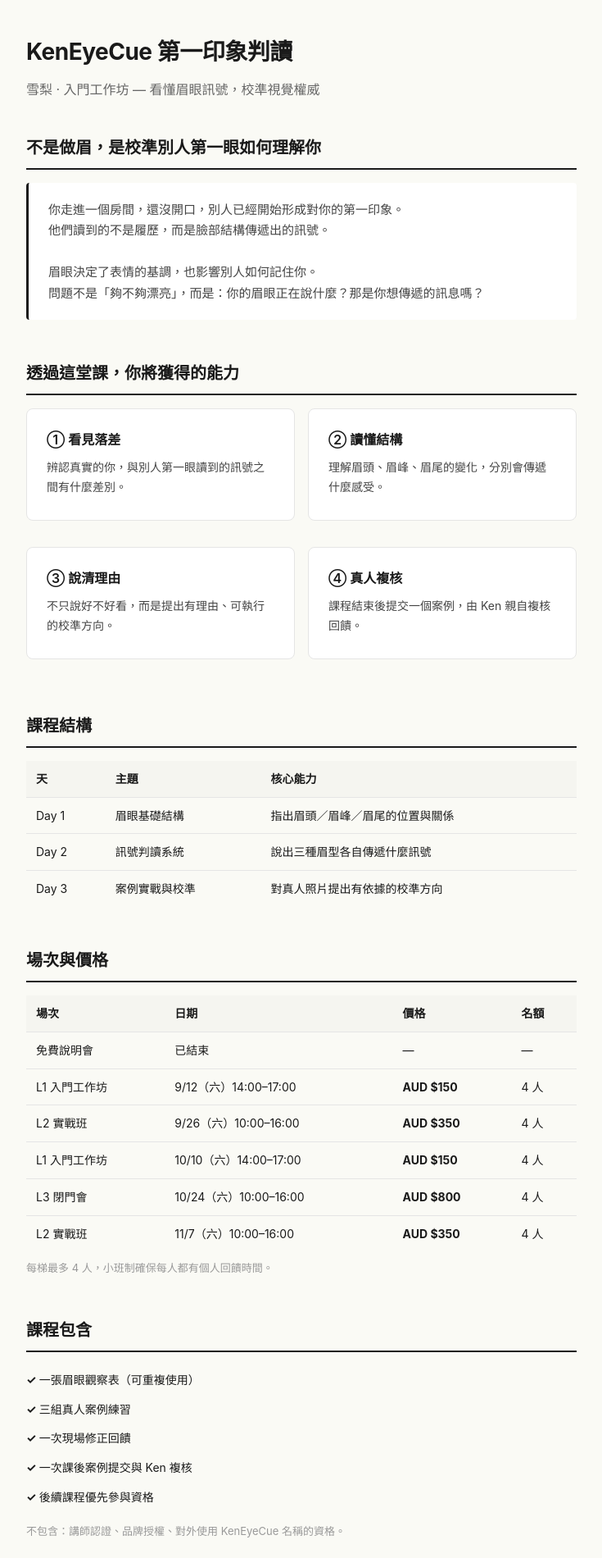
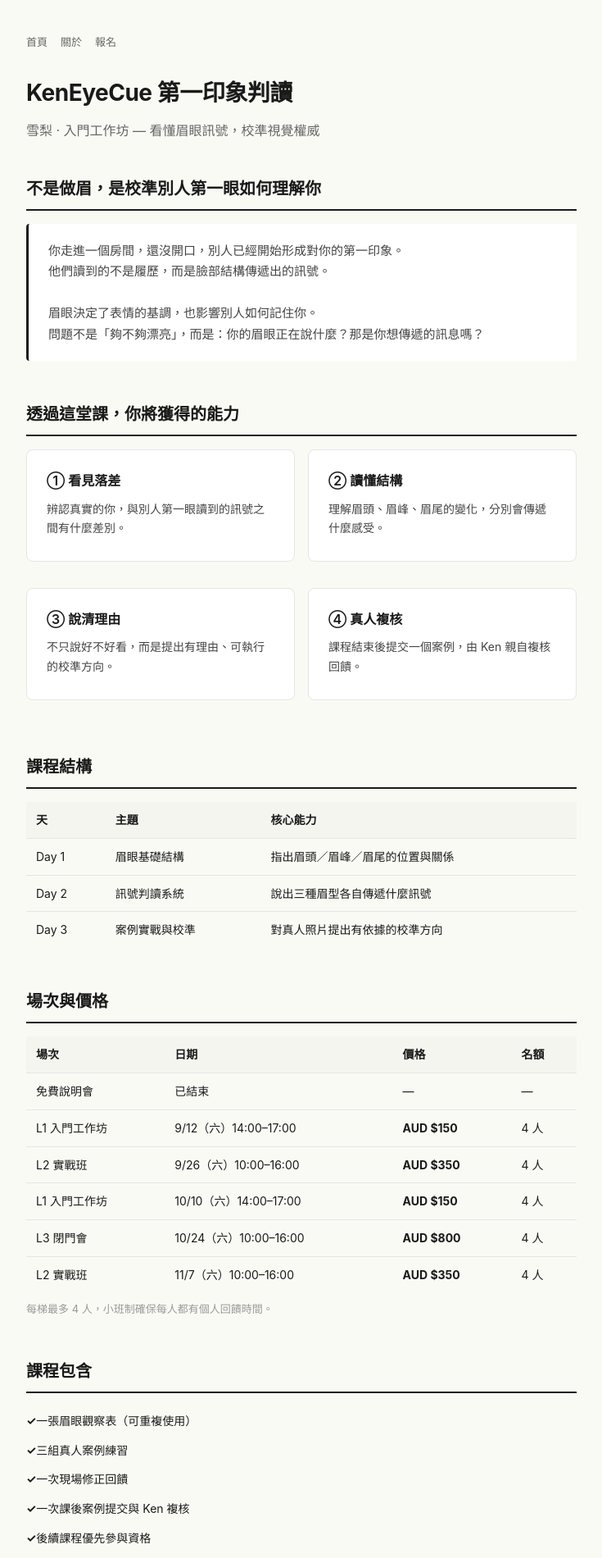
Before and after one commit to tsouiken/keneueye-sydney-pilot, a website: page index.html in a window 1280 px wide. Shown: the top 1900 px of the page at 82% size, without its empty margins (272-1007 px from the left). Drawn offline with Linux system fonts and the light colour scheme.

Commit message:
Link About page from homepage

```diff
--- a/index.html
+++ b/index.html
@@ -8,6 +8,9 @@
 * { margin: 0; padding: 0; box-sizing: border-box; }
 body { font-family: -apple-system, 'PingFang TC', 'Microsoft JhengHei', sans-serif; background: #fafaf5; color: #1a1a1a; line-height: 1.7; }
 .container { max-width: 720px; margin: 0 auto; padding: 40px 24px; }
+nav { display: flex; gap: 16px; font-size: 13px; margin-bottom: 28px; }
+nav a { color: #666; text-decoration: none; }
+nav a:hover { color: #1a1a1a; }
 h1 { font-size: 28px; font-weight: 700; margin-bottom: 8px; letter-spacing: -0.5px; }
 .subtitle { font-size: 16px; color: #666; margin-bottom: 40px; }
 .section { margin-bottom: 48px; }
@@ -25,7 +28,7 @@ h1 { font-size: 28px; font-weight: 700; margin-bottom: 8px; letter-spacing: -0.5
 .cta-box .btn:hover { background: #e5e5e5; }
 .checklist { list-style: none; }
 .checklist li { padding: 6px 0; font-size: 14px; }
-.checklist li::before { content: "✓ "; color: #1a1a1a; font-weight: 700; }
+.checklist li::before { content: "\2713 "; color: #1a1a1a; font-weight: 700; }
 .note { font-size: 13px; color: #999; margin-top: 8px; }
 .schedule-table { width: 100%; border-collapse: collapse; font-size: 14px; }
 .schedule-table th { text-align: left; padding: 10px 12px; background: #f5f5f0; border-bottom: 1px solid #e5e5e5; font-weight: 600; }
@@ -41,6 +44,12 @@ h1 { font-size: 28px; font-weight: 700; margin-bottom: 8px; letter-spacing: -0.5
 </head>
 <body>
 <div class="container">
+
+<nav>
+<a href="index.html">首頁</a>
+<a href="about.html">關於</a>
+<a href="enroll.html">報名</a>
+</nav>
 
 <h1>KenEyeCue 第一印象判讀</h1>
 <p class="subtitle">雪梨 · 入門工作坊 — 看懂眉眼訊號，校準視覺權威</p>
@@ -125,7 +134,7 @@ h1 { font-size: 28px; font-weight: 700; margin-bottom: 8px; letter-spacing: -0.5
 </div>
 <div class="faq-item">
 <div class="faq-q">一次校準能維持多久？</div>
-<div class="faq-a">修眉約 2–4 週，畫眉需每日調整，飄眉約 1–3 年。課程教的是判斷框架，不是特定技術。</div>
+<div class="faq-a">修眉約6 2–4 週，畫眉需每日調整，飄眉約6 1–3 年。課程教的是判斷框架，不是特定技術。</div>
 </div>
 <div class="faq-item">
 <div class="faq-q">不滿意可以退費嗎？</div>
@@ -137,7 +146,8 @@ h1 { font-size: 28px; font-weight: 700; margin-bottom: 8px; letter-spacing: -0.5
 <h2>想報名或了解更多？</h2>
 <p>填寫資料後，Bonnie 會協助你確認梯次與付款方式。</p>
 <a href="enroll.html" class="btn">填寫報名表</a>
-<a href="/firstimpression.html" class="btn" style="margin-top:12px;background:transparent;color:#fff;border:1px solid #fff;">先玩：第一印象猜猜看</a>
+<a href="firstimpression.html" class="btn" style="margin-top:12px;background:transparent;color:#fff;border:1px solid #fff;">先玩：第一印象猜猜看</a>
+<a href="about.html" class="btn" style="margin-top:12px;background:transparent;color:#fff;border:1px solid #fff;">關於 Ken</a>
 <p class="note" style="color:#999;margin-top:12px;">你的資料只用於 Sydney Pilot Workshop 報名聯絡。</p>
 </div>
 
```
